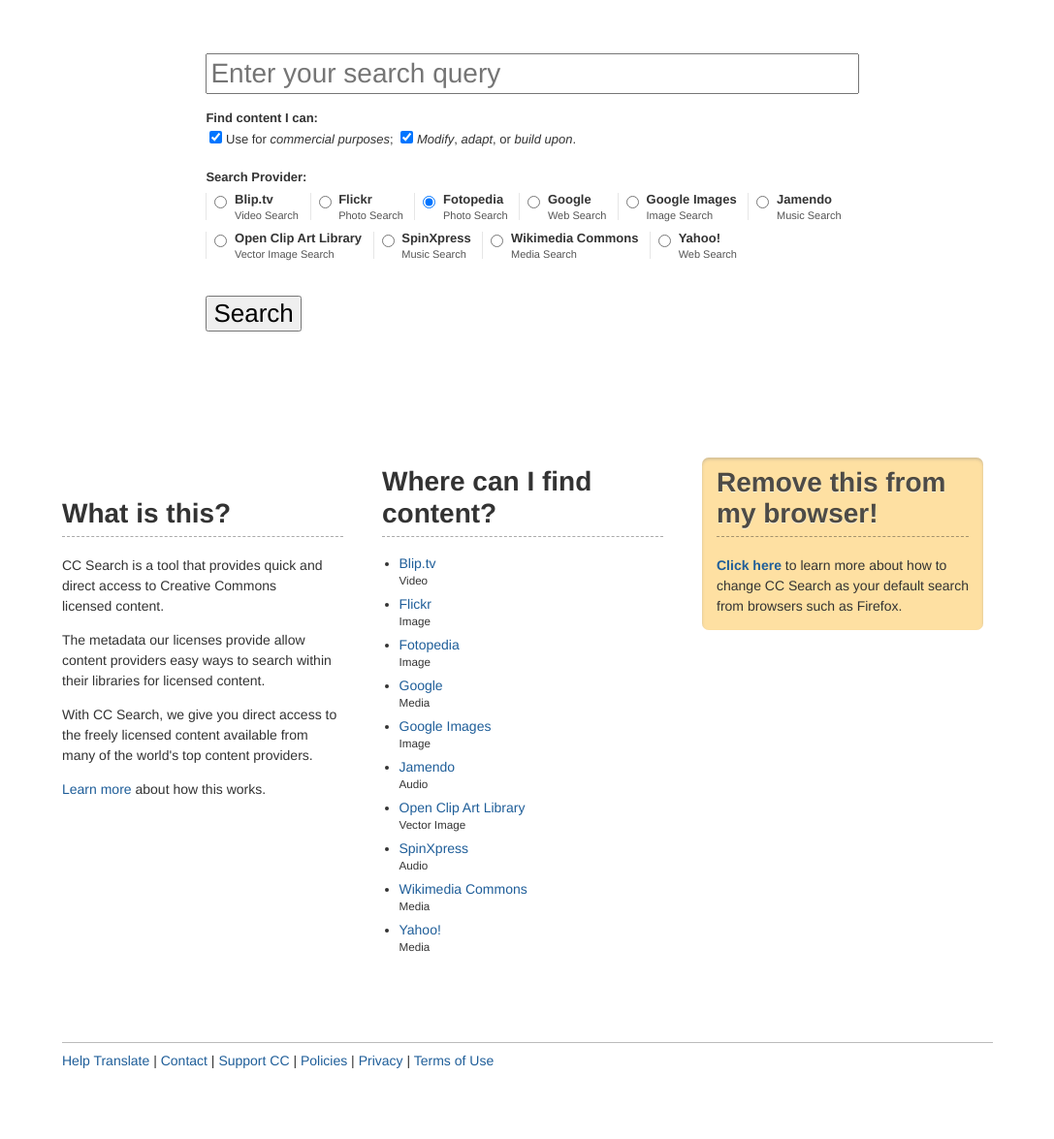
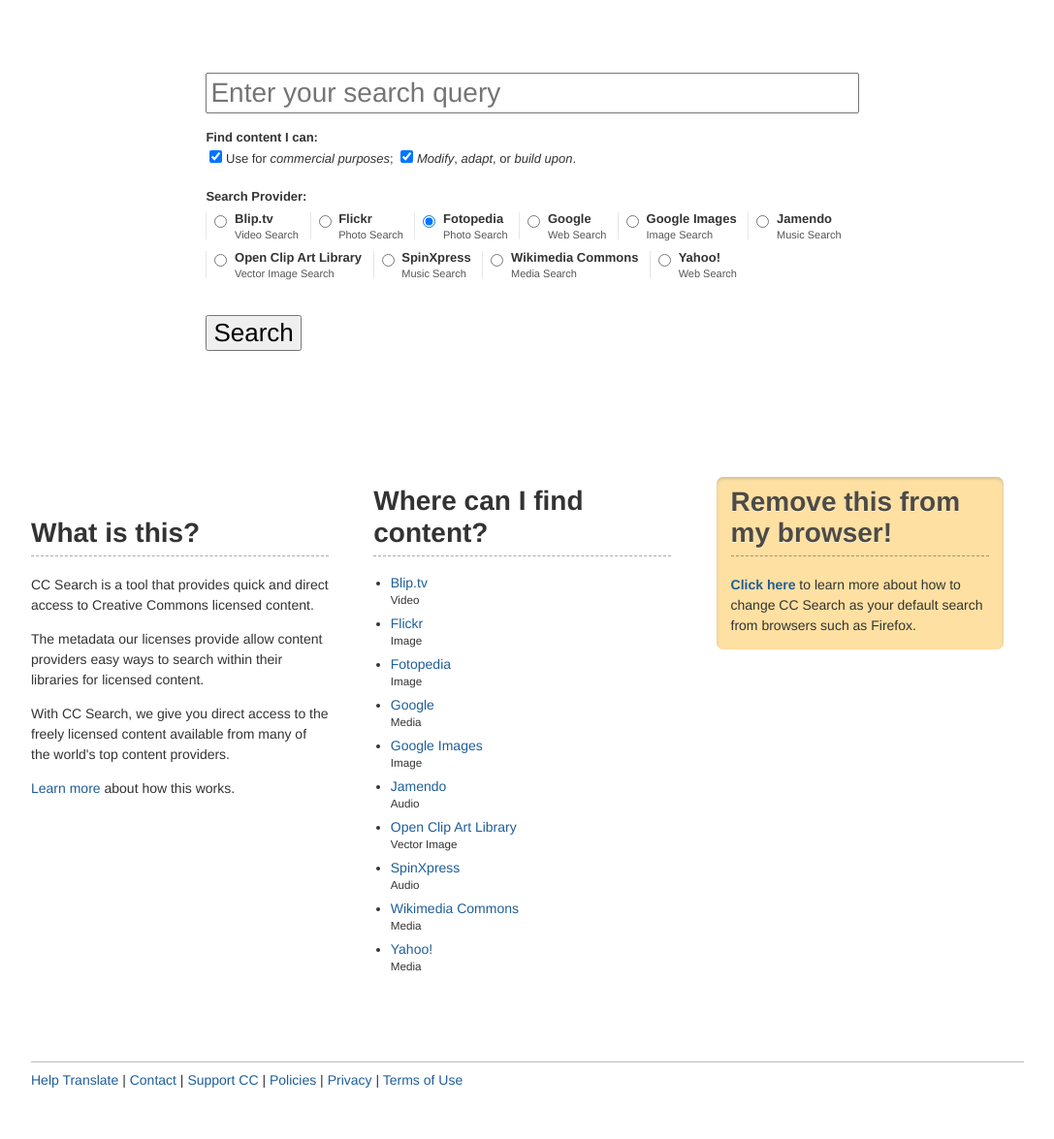
Before and after one commit to creativecommons/search, a PHP site: page / in a window 1280 px wide. Shown: the part 178-1353 px from the top of the page at 97% size, without its empty margins (96-1183 px from the left). Before the commit the page ends 1280 px from the top, so only its background shows below. Run offline with PHP 8.4, Linux system fonts and the light colour scheme.

Commit message:
Changed to a more liquid layout
Conflicts:

	style.css

```diff
--- a/style.css
+++ b/style.css
@@ -32,8 +32,12 @@
 }
 
 .mainContent {
-	width: 960px;
-	margin: 55px auto 0;
+/*	width: 960px;*/
+	width: 80%;
+	min-width: 700px;
+	max-width: 1100px;
+/*	background-color: #eee;*/
+	margin: 75px auto 0;
 	text-align: center;
 }
 
@@ -153,8 +157,9 @@
 }
 
 .column {
-	width: 290px;
-	margin-left: 40px;
+/*	width: 290px;*/
+	width: 30%;
+	margin-left: 4.5%;
 	float: left;
 }
 
@@ -172,7 +177,8 @@
 	background-color: #FEE0A2;
 	padding: 0 15px;
 	margin-top: 9px;
-	width: 260px;
+/*	width: 260px;*/
+	width: 26%;
 	-webkit-border-radius: 7px;
 	-webkit-box-shadow: inset 0 2px 3px rgba(128, 128, 128, 0.35);
 	-moz-border-radius: 7px;
```
